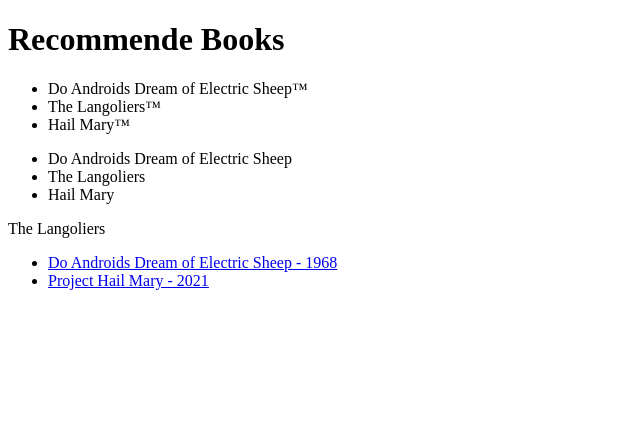
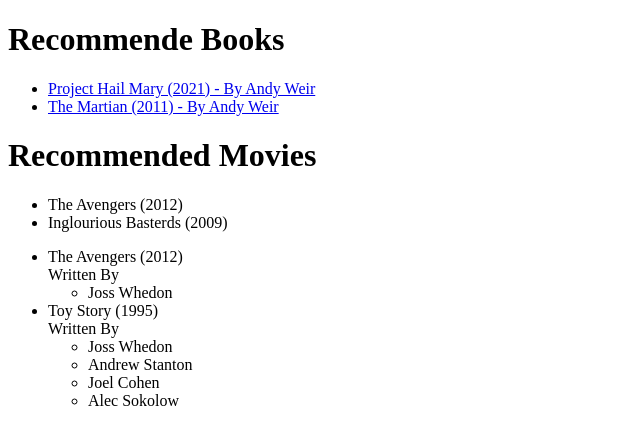
Before and after one commit to trimvu/my-php-practice, a PHP site: page / in a window 1280 px wide. Shown: the top 445 px of the page, without its empty margins (0-640 px from the left). Run offline with PHP 8.4, Linux system fonts and the light colour scheme.

Commit message:
worked on functions and filters

```diff
--- a/demo/index.php
+++ b/demo/index.php
@@ -8,18 +8,9 @@
 
     <h1>Recommende Books</h1>
 
-    <!-- arrays -->
+    <!-- associative arrays -->
     <?php
         $books = [
-            "Do Androids Dream of Electric Sheep",
-            "The Langoliers",
-            "Hail Mary"
-        ];
-    ?>
-
-    <!-- associative arrays -->
-    <?php
-        $booksAssociativeArray = [
             [
                 'name' => 'Do Androids Dream of Electric Sheep',
                 'published' => 1968,
@@ -31,38 +22,107 @@
                 'published' => 2021,
                 'author' => 'Andy Weir',
                 'purchaseUrl' => 'http://example.com'
+            ],
+            [
+                'name' => 'The Martian',
+                'published' => 2011,
+                'author' => 'Andy Weir',
+                'purchaseUrl' => 'http://example.com'
+            ],
+        ];
+
+        $movies = [
+            [
+                'title' => 'The Avengers',
+                'release' => 2012,
+                'director' => 'Joss Whedon',
+                'writer' => ['Joss Whedon']
+            ],
+            [
+                'title' => 'Toy Story',
+                'release' => 1995,
+                'director' => 'John Lasseter',
+                'writer' => ['Joss Whedon', 'Andrew Stanton', 'Joel Cohen', 'Alec Sokolow']
+            ],
+            [
+                'title' => 'Inglourious Basterds',
+                'release' => 2009,
+                'director' => 'Quentin Tarantino',
+                'writer' => ['Quentin Tarantino']
             ]
-        ]
+        ];
+
+        function filterByAuthor($books, $author) {
+            $filteredBooks = [];
+
+            foreach ($books as $book) {
+                if ($book['author'] === $author) {
+                    $filteredBooks[] = $book;
+                }
+            }
+
+            return $filteredBooks;
+        }
+
+        function filterMovieByYear($movies, $year) {
+            $filteredMoviesYear = [];
+
+            foreach ($movies as $movie) {
+                if ($movie['release'] >= $year) {
+                    $filteredMoviesYear[] = $movie;
+                }
+            }
+
+            return $filteredMoviesYear;
+        }
+
+        function filterMovieByWriter($movies, $writer) {
+            $filteredMoviesWriter = [];
+
+            foreach ($movies as $movie) {
+                foreach ($movie['writer'] as $writers) {
+                    if ($writers === $writer) {
+                        $filteredMoviesWriter[] = $movie;
+                    }
+                }
+            }
+
+            return $filteredMoviesWriter;
+        }
     ?>
-
-    <!-- going through a foreach loop of an array -->
-    <ul>
-        <?php
-            foreach ($books as $book) {
-                echo "<li>{$book}™</li>";
-            }
-        ?>
-    </ul>
-
-    <!-- another (cleaner) way of going through a foreach loop of an array -->
-    <ul>
-        <?php foreach ($books as $book) : ?>
-            <li><?= $book ?></li>
-        <?php endforeach; ?>
-    </ul>
-
-    <!-- Giving the index 1 -->
-    <p>
-        <?= $books[1] ?>
-    </p>
 
     <!-- going through a foreach loop of an associative array -->
     <ul>
-        <?php foreach ($booksAssociativeArray as $book) : ?>
+        <?php foreach (filterByAuthor($books, 'Andy Weir') as $book) : ?>
             <li>
                 <a href="<?= $book['purchaseUrl']; ?>">
-                    <?= $book['name'] . ' - ' . $book['published']; ?>
+                    <?= $book['name']; ?> (<?= $book['published'] ?>) - By <?= $book['author'] ?>
                 </a>
+            </li>
+        <?php endforeach ?>
+    </ul>
+
+    <h1>Recommended Movies</h1>
+
+    <ul>
+        <?php foreach (filterMovieByYear($movies, 2000) as $movie) : ?>
+            <li>
+                <?= $movie['title']; ?> (<?= $movie['release'] ?>)
+            </li>
+        <?php endforeach ?>
+    </ul>
+
+    <ul>
+        <?php foreach (filterMovieByWriter($movies, 'Joss Whedon') as $movie) : ?>
+            <li>
+                <?= $movie['title']; ?> (<?= $movie['release'] ?>) <br>Written By
+                <?php foreach ($movie['writer'] as $writer) : ?>
+                    <ul>
+                        <li>
+                            <?= $writer; ?>
+                        </li>
+                    </ul>
+                <?php endforeach ?>
             </li>
         <?php endforeach ?>
     </ul>
```
